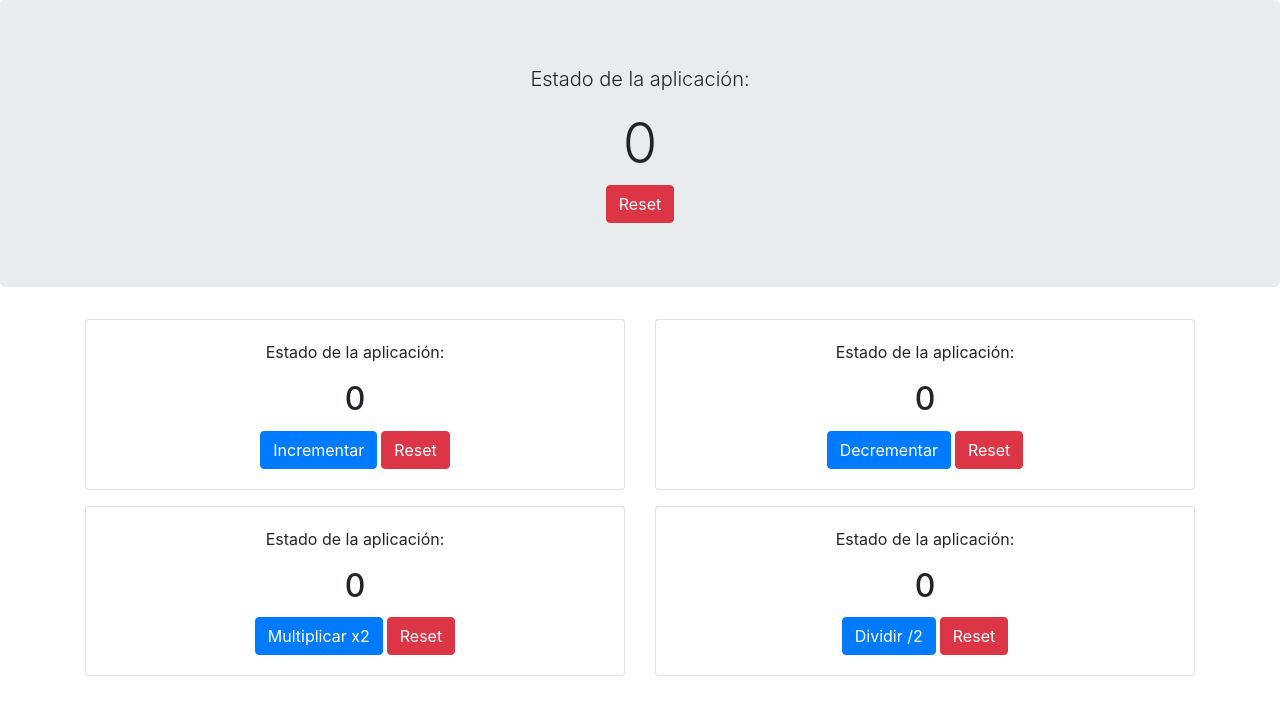
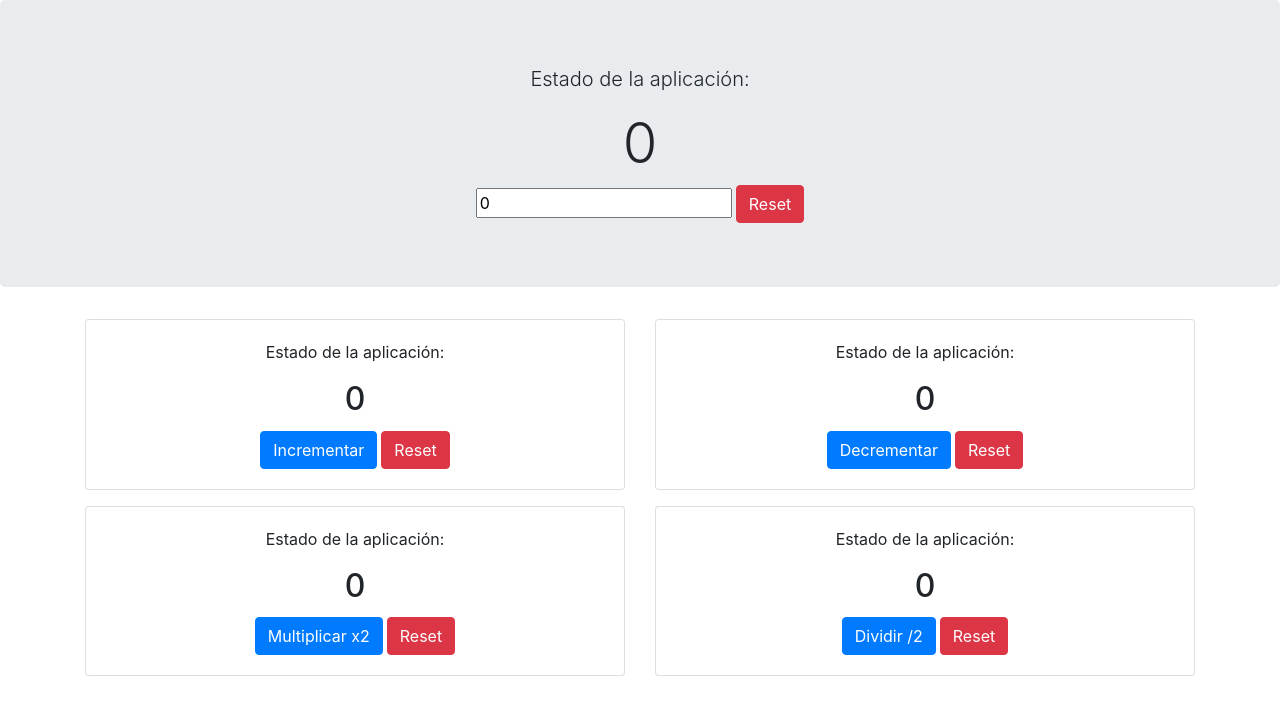
Before and after one commit to jreategui07/workshop-redux-angular-ngrx, an Angular app in the folder examples/01-contador-app/: page / in a window 1280 px wide. Shown: the top 712 px of the page. Built offline with nearby package versions, Linux system fonts and the light colour scheme.

Commit message:
Input para inicializar contador

```diff
--- a/examples/01-contador-app/src/app/components/banner/banner.component.html
+++ b/examples/01-contador-app/src/app/components/banner/banner.component.html
@@ -1,5 +1,6 @@
 <div class="jumbotron text-center">
   <p class="lead">Estado de la aplicación:</p>
   <h1 class="display-4">{{ contador }}</h1>
+  <input class="mr-1" #customValueInput type="number" [value]="contador" placeholder="Enter para inicializar" (change)="initCustomValue(customValueInput.value)"/>
   <app-btn-reset (contadorReseteado)="contadorReset()"></app-btn-reset>
 </div>
--- a/examples/01-contador-app/src/app/components/banner/banner.component.ts
+++ b/examples/01-contador-app/src/app/components/banner/banner.component.ts
@@ -18,4 +18,9 @@ export class BannerComponent implements OnInit {
     this.contadorActualizado.emit(0);
   }
 
+  initCustomValue(value: string): void {
+    // tslint:disable-next-line: radix
+    this.contadorActualizado.emit(parseInt(value));
+  }
+
 }
--- a/examples/01-contador-app/src/app/components/incrementar/incrementar.component.ts
+++ b/examples/01-contador-app/src/app/components/incrementar/incrementar.component.ts
@@ -15,7 +15,7 @@ export class IncrementarComponent implements OnInit {
   }
 
   incrementar(): void {
-    this.contadorActualizado.emit(this.contador + 1);
+    this.contadorActualizado.emit(this.contador += 1);
   }
 
   contadorReset(): void {
```
